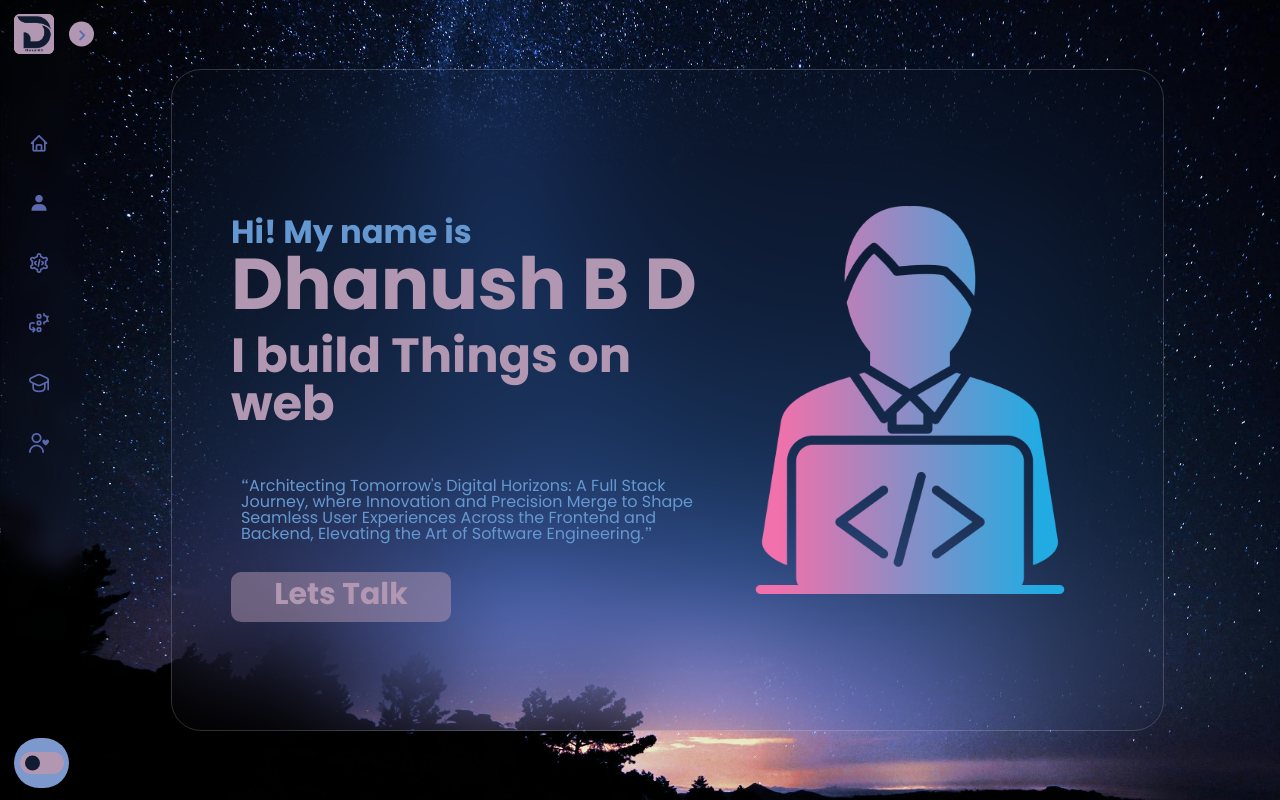
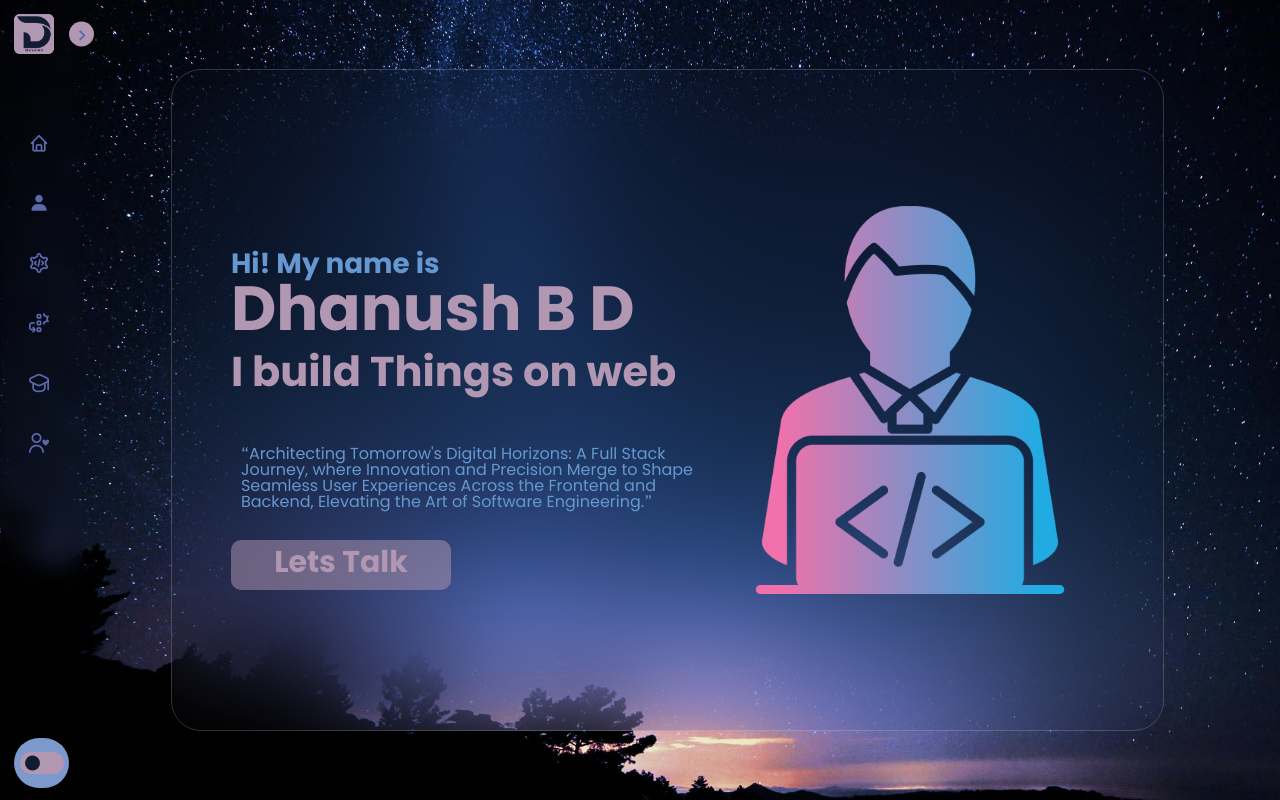
Before and after one commit to Dhanushbd03/Portfolio-2, a plain HTML site: page Home.html in a window 1280 px wide. Drawn offline with nearby package versions, Linux system fonts and the light colour scheme.

Commit message:
home is fully responsive

```diff
--- a/Styles/about.css
+++ b/Styles/about.css
@@ -773,12 +773,13 @@ section.about .edu-text h2 {
   .home-center .home-content {
     height: 80%;
     justify-content: center;
+    font-size: 2.6rem;
   }
   .home-content .text-h5 {
     color: rgb(101, 152, 208);
   }
   .home-content .text-h1 {
-    line-height: 6rem;
+    line-height: 5rem;
   }
   .home-content .text-h4 {
     line-height: 3rem;
```
